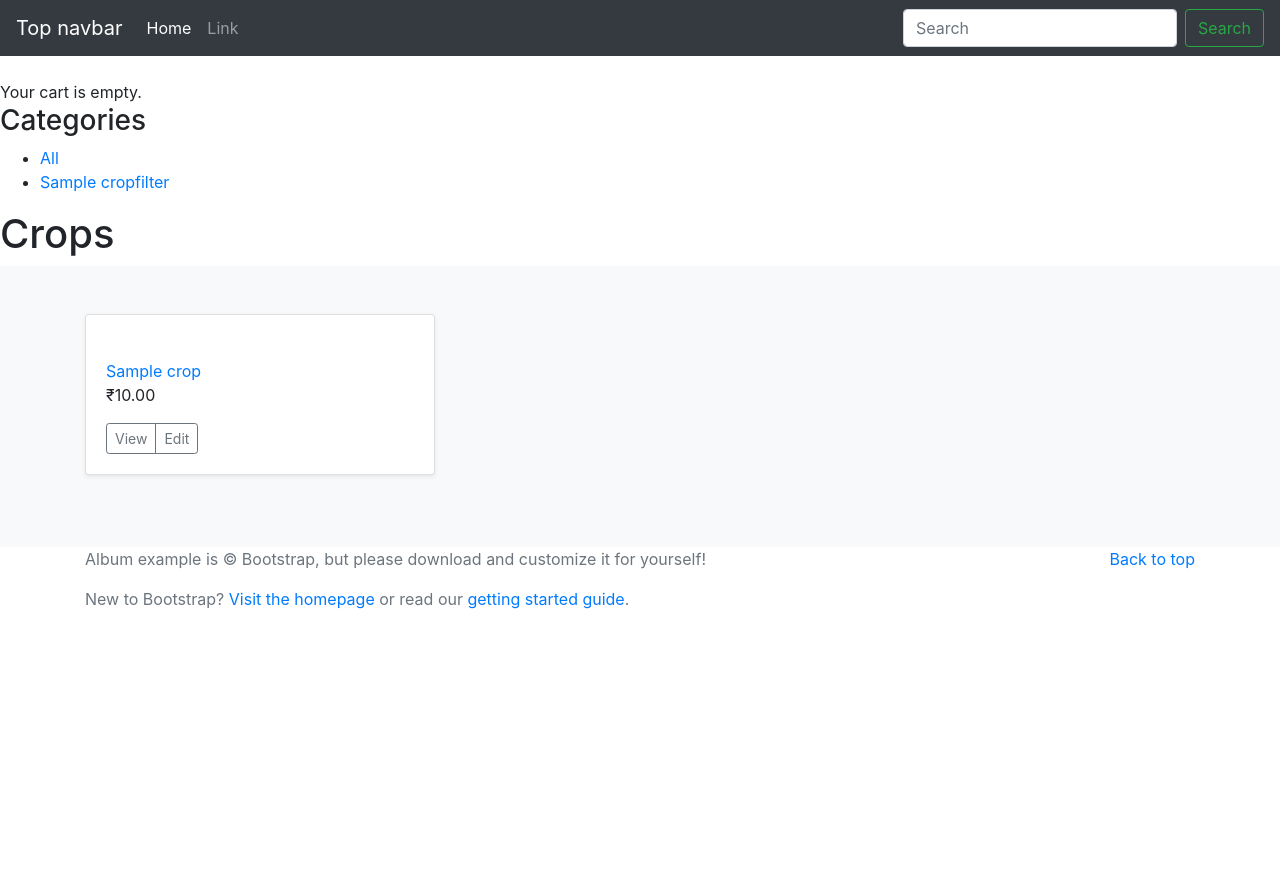
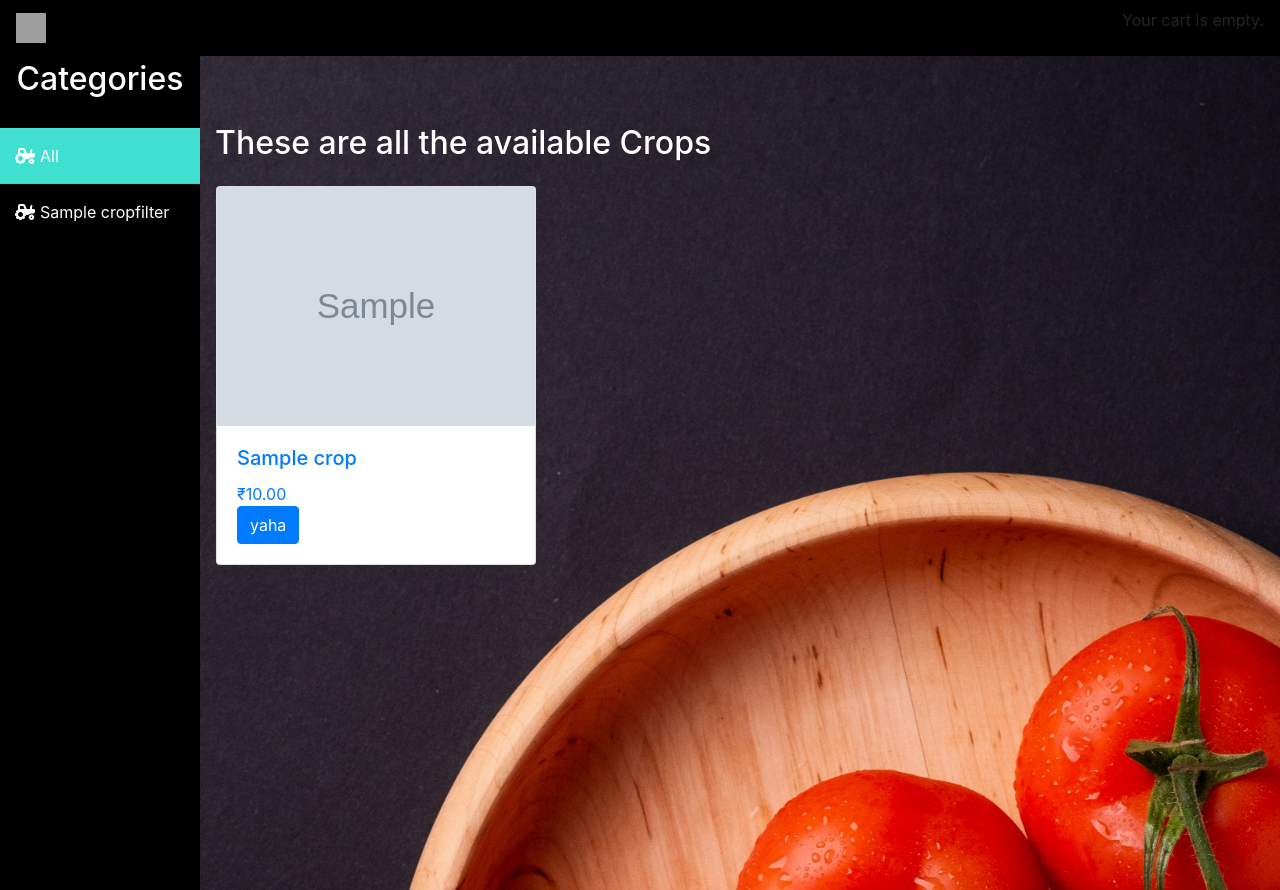
Before and after one commit to havanoor/TSEC-Codestorm, a Django app: page /buyer in a window 1280 px wide. Run offline with Django 3.2, Linux system fonts and the light colour scheme; tables that the repository leaves empty hold one stand-in row (values such as "Sample post"); grey boxes marked "Sample" are stand-in pictures; some libraries are stand-ins or nearby versions; grey boxes are pictures that could not be loaded.

Commit message:
Added Buyer Ecom

```diff
--- a/FarmerApp/models.py
+++ b/FarmerApp/models.py
@@ -83,23 +83,23 @@ class Category(models.Model):
 	def _str_(self):
 		return self.name
 
-class Product(models.Model):
-    category = models.ForeignKey(Category,related_name='products',on_delete=models.CASCADE)
-    name = models.CharField(max_length=200, db_index=True)
-    slug = models.SlugField(max_length=200, db_index=True)
-    #buyer =  models.ForeignKey(Farmer, related_name='Farmer_buy',on_delete=models.CASCADE)
-    image = models.ImageField(upload_to='products/%Y/%m/%d',blank=True)
-    description = models.TextField(blank=True)
-    price = models.DecimalField(max_digits=10, decimal_places=2)
-    available = models.BooleanField(default=True)
-    created = models.DateTimeField(auto_now_add=True)
-    updated = models.DateTimeField(auto_now=True)
-    class Meta:
-    	ordering = ('name',)
-    	index_together = (('id', 'slug'),)
+# class Product(models.Model):
+#     category = models.ForeignKey(Category,related_name='products',on_delete=models.CASCADE)
+#     name = models.CharField(max_length=200, db_index=True)
+#     slug = models.SlugField(max_length=200, db_index=True)
+#     buyer =  models.ForeignKey(Farmer, related_name='Farmer_buy',on_delete=models.CASCADE)
+#     image = models.ImageField(upload_to='products/%Y/%m/%d',blank=True)
+#     description = models.TextField(blank=True)
+#     price = models.DecimalField(max_digits=10, decimal_places=2)
+#     available = models.BooleanField(default=True)
+#     created = models.DateTimeField(auto_now_add=True)
+#     updated = models.DateTimeField(auto_now=True)
+#     class Meta:
+#     	ordering = ('name',)
+#     	index_together = (('id', 'slug'),)
 
-    def _str_(self):
-    	return self.name
+#     def _str_(self):
+#     	return self.name
 
 
 
--- /dev/null
+++ b/FarmerApp/static/css/ecom.css
@@ -0,0 +1,83 @@
+.bd-placeholder-img {
+    font-size: 1.125rem;
+    text-anchor: middle;
+    -webkit-user-select: none;
+    -moz-user-select: none;
+    -ms-user-select: none;
+    user-select: none;
+  }
+
+  @media (min-width: 768px) {
+    .bd-placeholder-img-lg {
+      font-size: 3.5rem;
+    }
+    *{
+          margin:0;
+          padding:0;
+          box-sizing: border-box;
+          list-style: none;
+          text-decoration: none;
+
+      }
+      .wrapper{
+          display: flex;
+          position: relative;
+          z-index:2
+
+      }
+      .wrapper .sidebar{
+          margin-top: 30px;
+          position: fixed;
+          width:200px;
+          height:100%;
+          background: black;
+          padding: 30px 0;
+          z-index: 2;
+      }
+      .wrapper .sidebar h2{
+          text-align: center;
+          margin-bottom: 30px;
+      }
+      .wrapper .sidebar ul li{
+          padding:15px;
+          border-bottom: 1px solid rgba(0,0,0,0.05);
+          border-top: 1px solid rgba(225,225,225,0.05);
+      }
+      .wrapper .sidebar ul li a{
+          color:white;
+          display: block;
+      }
+      .wrapper .sidebar ul li a .fas{
+          width:25px;
+      }
+      .wrapper .main_content{
+          width:100%;
+          margin-left:200px;
+          z-index: 1;
+      }
+      .wrapper .sidebar ul li:hover{
+          background: turquoise;
+      }
+      .wrapper .sidebar ul li:hover a{
+          color:#fff
+      }
+      .selected{
+        background-color: turquoise;
+      }
+      body{
+        /* background-color: yellow; */
+        background-image: url("images/E-combuyer.jpg");
+        background-size:cover;
+        /* background-repeat: none; */
+
+      }
+  }
+  .top
+  {
+      color:white
+  }
+
+  .top a{
+      text-decoration: none;
+
+  }
--- a/FarmerApp/templates/FarmerApp/BuyerLand.html
+++ b/FarmerApp/templates/FarmerApp/BuyerLand.html
@@ -29,31 +29,15 @@
 <link rel="icon" href="/docs/4.5/assets/img/favicons/favicon.ico">
 <meta name="msapplication-config" content="/docs/4.5/assets/img/favicons/browserconfig.xml">
 <meta name="theme-color" content="#563d7c">
+<script src="https://kit.fontawesome.com/b99e675b6e.js"></script>
 
-
-<style>
-    .bd-placeholder-img {
-      font-size: 1.125rem;
-      text-anchor: middle;
-      -webkit-user-select: none;
-      -moz-user-select: none;
-      -ms-user-select: none;
-      user-select: none;
-    }
-
-    @media (min-width: 768px) {
-      .bd-placeholder-img-lg {
-        font-size: 3.5rem;
-      }
-    }
-  </style>
   <!-- Custom styles for this template -->
-  <link href="album.css" rel="stylesheet">
+  <link href="{% static 'css/ecom.css' %}" rel="stylesheet">
    <link href="navbar-top.css" rel="stylesheet">
 </head>
 <body>
-  <header>
-    <nav class="navbar navbar-expand-md navbar-dark bg-dark mb-4">
+  <!-- <header >
+    <nav class="navbar navbar-expand-md navbar-dark bg-dark mb-4" >
   <a class="navbar-brand" href="#">Top navbar</a>
   <button class="navbar-toggler" type="button" data-toggle="collapse" data-target="#navbarCollapse" aria-controls="navbarCollapse" aria-expanded="false" aria-label="Toggle navigation">
     <span class="navbar-toggler-icon"></span>
@@ -76,81 +60,80 @@
     </form>
   </div>
 </nav>
-</header>
-<div>
+
+</header> -->
+<nav class="navbar fixed-top navbar-dark" style="background-color: black;">
+  <a class="navbar-brand" href="#">
+    <img src="/docs/4.0/assets/brand/bootstrap-solid.svg" width="30" height="30" class="d-inline-block align-top" alt="Kya yaar ek logo toh daal">
+
+  </a>
+  <ul class="list-inline">
+    <!-- <li class="list-inline-item"><i class="fas fa-shopping-cart top"></i></li> -->
     {% with total_items=cart|length %}
     {% if total_items > 0 %}
-  Your cart:
-  <a href="{% url "cart_detail" %}">
-    {{ total_items }} item{{ total_items|pluralize }},
+    <li class="list-inline-item top">
+      <a href="{% url "cart_detail" %}" class="top">
+        <i class="fas fa-shopping-cart top"></i>
+      {{ total_items }} item,
       ₹{{ cart.get_total_price }}
     </a>
     {% else %}
     Your cart is empty.
     {% endif %}
-  {% endwith %}
-</div>
-<div id="sidebar">
-  <h3>Categories</h3>
+    {% endwith %}</li>
+    <!-- <li class="list-inline-item">Nulla volutpat</li> -->
+  </ul>
+</nav>
+<div class="wrapper">
+  <div class="sidebar">
+      <!-- <h2>Sidebar</h2> -->
+      <h2 style="color: white;">Categories</h2>
+
       <ul>
-    <li {% if not category %}class="selected"{% endif %}>
-      <a href="{% url "product_list" %}">All</a>
+        <li {% if not category %}class="selected"{% endif %}><a href='{% url "product_list" %}'> <i class="fas fa-tractor"></i>All</a></li>
+
+
       </li>
       {% for c in categories %}
       <li {% if category.slug == c.slug %}class="selected" {% endif %}>
-        <a href="{{ c.get_absolute_url }}">{{ c.name }}</a>
+        <a href="{{ c.get_absolute_url }}"><i class="fas fa-tractor"></i>{{ c.name }}</a>
       </li>
       {% endfor %}
       </ul>
+
+
+
+
   </div>
-<main role="main">
-  <h1>
+  <div class="main_content">
+      <div class="header"> HIIIIIIIIIIIII</div>
+      <div class="container" >
+          <h2 style="margin-top: 100px; align-content:center; color: white;">These are all the available
           {% if category %}
            {{ category.name }}
             {% else %}
              Crops
+            </h2>
              {% endif %}
-</h1>
-<div class="album py-5 bg-light">
-  <div class="container">
-    <div class="row">
 
 
+          <div class="row">
           {% for product in products %}
-      <div class="col-md-4">
-        <div class="card mb-4 shadow-sm">
           <a href="{{ product.get_absolute_url }}">
-            <img class='card-img-top' src="{% if product.image %}{{ product.image.url }}{% endif %}" alternate='Image not supplied'>
-          </a>
+          <div class="card m-3" style="width: 20rem;">
+            <img class="card-img-top" src={{product.photo.url}} alternate='Image not supplied'>
             <div class="card-body">
-            <p class="card-text">
-              <a href="{{ product.get_absolute_url }}">{{ product.name }}</a>
-              <br />
-              ₹{{ product.price }}
-            </p>
-            <div class="d-flex justify-content-between align-items-center">
-              <div class="btn-group">
-                <button type="button" class="btn btn-sm btn-outline-secondary">View</button>
-                <button type="button" class="btn btn-sm btn-outline-secondary">Edit</button>
+              <h5 class="card-title">{{ product.name }}</h5>
+              <p class="card-text">₹{{ product.price }}</p>
+              <a href="#" class="btn btn-primary">yaha </a>
             </div>
           </div>
+        </a>
+          {% endfor %}
+            </div>
+
       </div>
   </div>
-      </div>
-    {% endfor %}
-    </div>
-  </div>
-</div>
-
-</main>
-
-<footer class="text-muted">
-<div class="container">
-  <p class="float-right">
-    <a href="#">Back to top</a>
-  </p>
-  <p>Album example is &copy; Bootstrap, but please download and customize it for yourself!</p>
-  <p>New to Bootstrap? <a href="https://getbootstrap.com/">Visit the homepage</a> or read our <a href="/docs/4.5/getting-started/introduction/">getting started guide</a>.</p>
 </div>
 </footer>
 <script src="https://code.jquery.com/jquery-3.5.1.slim.min.js" integrity="sha384-DfXdz2htPH0lsSSs5nCTpuj/zy4C+OGpamoFVy38MVBnE+IbbVYUew+OrCXaRkfj" crossorigin="anonymous"></script>
```
Also changed, not shown: FarmerApp/static/css/images/E-combuyer.jpg (added), media/cropImage/rice_DG6b80Y.jpg (added), media/cropImage/rice_XxsSWcl.jpg (added), media/cropImage/rice_kJ1bukr.jpg (added), media/cropImage/rice_xZeGCpy.jpg (added). Lines whose indentation alone changed are shown as unchanged.
